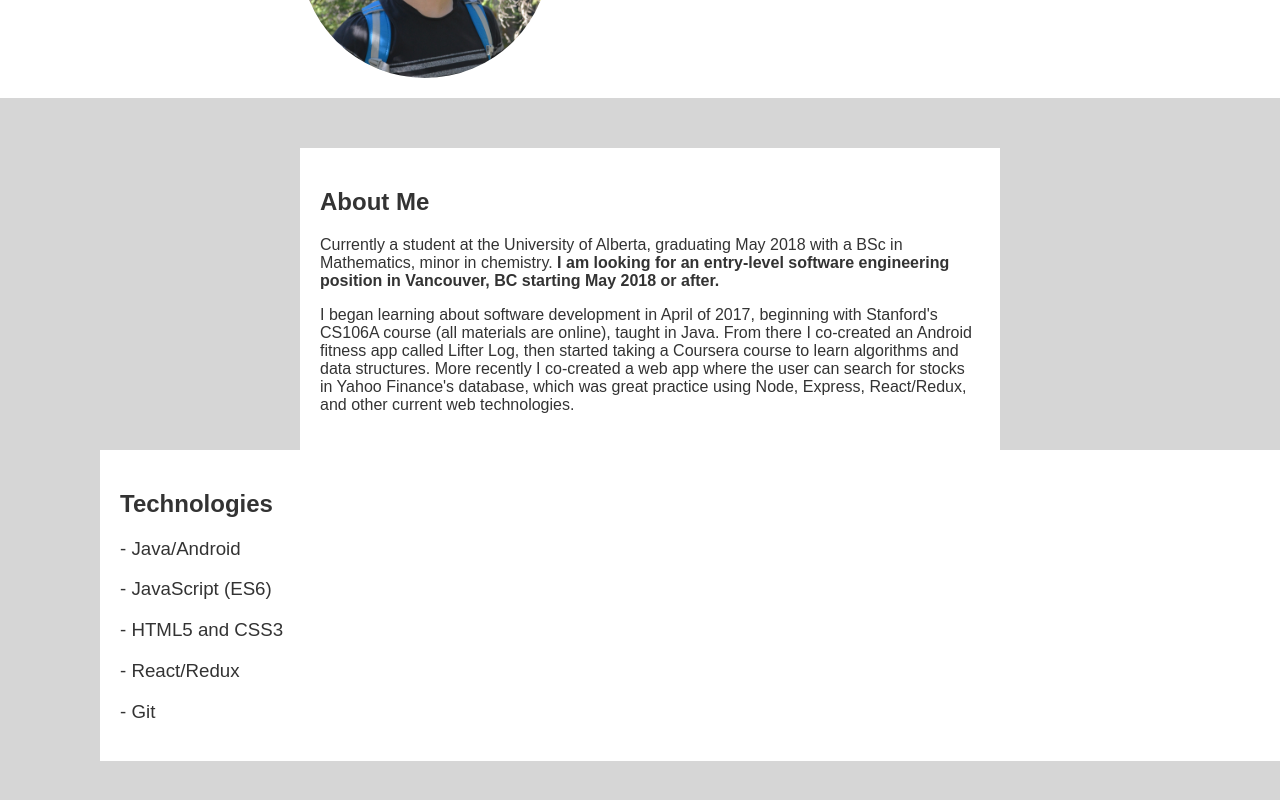
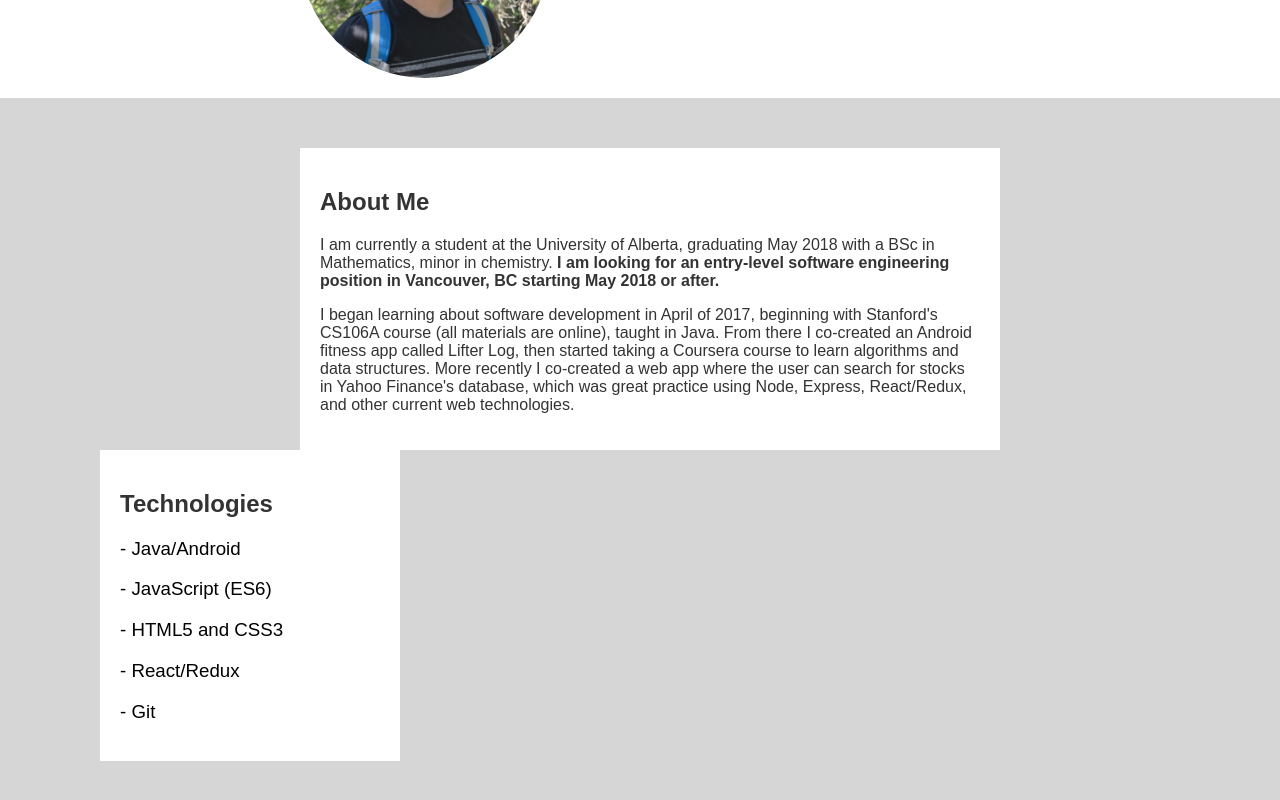
Before and after one commit to gregdardis/personal-website, a React (Create React App) app: page / in a window 1280 px wide. Shown: the part 234-1034 px from the top of the page. Built offline with nearby package versions, Linux system fonts and the light colour scheme.

Commit message:
created RightColumn component

```diff
--- a/src/components/about/About.js
+++ b/src/components/about/About.js
@@ -6,7 +6,7 @@ const About = () => (
   <div className='about'>
     <h2>About Me</h2>
     <p>
-      Currently a student at the University of Alberta, graduating May 2018
+      I am currently a student at the University of Alberta, graduating May 2018
       with a BSc in Mathematics, minor in chemistry.
       <b> I am looking for an entry-level software engineering position in
       Vancouver, BC starting May 2018 or after.</b>
--- a/src/components/home/Home.js
+++ b/src/components/home/Home.js
@@ -2,14 +2,14 @@ import React from 'react';
 
 import './home.css';
 import NameBanner from '../nameBanner';
-import Technologies from '../technologies';
 import LeftColumn from '../leftColumn';
+import RightColumn from '../rightColumn';
 
 const Home = () => (
   <div className='home'>
     <NameBanner />
     <LeftColumn />
-    <Technologies />
+    <RightColumn />
   </div>
 );
 
--- a/src/components/leftColumn/leftColumn.css
+++ b/src/components/leftColumn/leftColumn.css
@@ -1,6 +1,7 @@
 .leftColumn {
   display: flex;
   flex-direction: vertical;
+  float: left;
   margin-left: 300px;
   width: 700px;
 }
--- /dev/null
+++ b/src/components/rightColumn/RightColumn.js
@@ -0,0 +1,12 @@
+import React from 'react';
+
+import './rightColumn.css';
+import Technologies from '../technologies';
+
+const RightColumn = () => (
+  <div className='rightColumn'>
+    <Technologies />
+  </div>
+);
+
+export default RightColumn;
--- /dev/null
+++ b/src/components/rightColumn/index.js
@@ -0,0 +1,3 @@
+import RightColumn from './RightColumn';
+
+export default RightColumn;
--- /dev/null
+++ b/src/components/rightColumn/rightColumn.css
@@ -0,0 +1,8 @@
+.rightColumn {
+  display: flex;
+  flex-direction: vertical;
+  position: relative;
+  left: 100px;
+  width: 300px;
+  background-color: white;
+}
--- a/src/components/technologies/technologies.css
+++ b/src/components/technologies/technologies.css
@@ -1,7 +1,8 @@
 .technologies {
-  background-color: white;
   padding: 20px;
-  margin-left: 100px;
+}
+
+.technologies h2 {
   color: #333333;
 }
 
```
